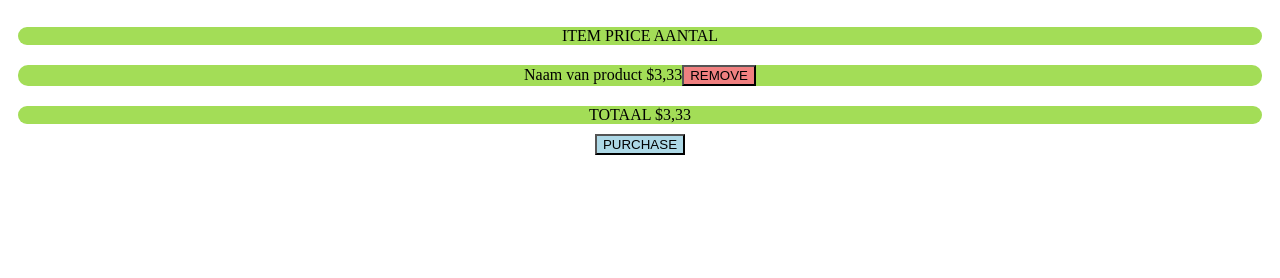
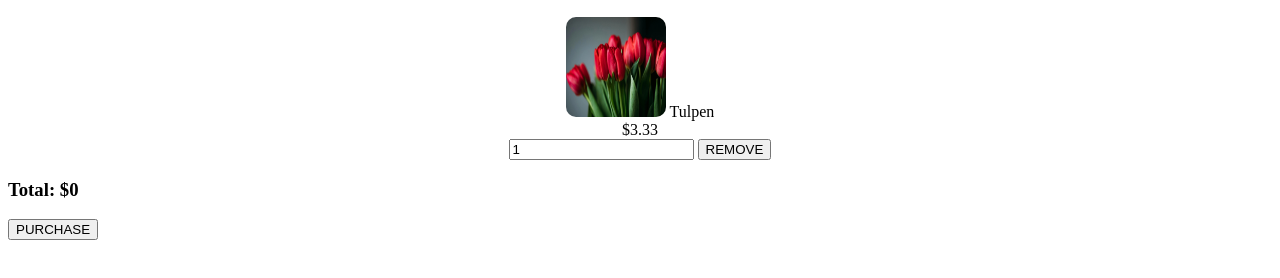
Before and after one commit to Dylan-Knol/project-, a plain HTML site: page website-web-development-webshop/winkelwagen.html in a window 1280 px wide. Shown: the part 50-328 px from the top of the page. Drawn offline with Linux system fonts and the light colour scheme.

Commit message:
winkelwagen html css verbetering

```diff
--- a/website-web-development-webshop/winkelwagen.css
+++ b/website-web-development-webshop/winkelwagen.css
@@ -7,7 +7,8 @@ h2{
     text-align: center;
 }
 
-img{width: 100px;}
+img{width: 100px;
+border-radius: 10px;}
 
 .item{grid-area: item;}
 .price{grid-area: price;}
@@ -40,10 +41,10 @@ div{
     text-align: center;
 }
 
-.purchase-btn{
+#btn-purchase{
     background-color: lightblue;
 }
 
-.remove-btn{
+#btn-danger{
     background-color: lightcoral;
 }
--- a/website-web-development-webshop/winkelwagen.html
+++ b/website-web-development-webshop/winkelwagen.html
@@ -3,17 +3,38 @@
 <head>
     <meta charset="UTF-8">
     <meta name="viewport" content="width=device-width, initial-scale=1.0">
-    <title>Document</title>
+    <title>Winkelwagen</title>
     <link rel="stylesheet" href="winkelwagen.css">
 </head>
 <body>
-    <H2>Winkelwagen</H1>
-        <div class="box">
-<div>ITEM PRICE AANTAL</div>
-<div> <img src="images/rozen.jpg" alt="">Naam van product $3,33<button class="remove-btn">REMOVE</button></div>
-<div>TOTAAL $3,33</div>
+
+<h2>Winkelwagen</h2>
+
+<div class="cart-items">
+
+    <div class="cart-row">
+
+        <div class="cart-item cart-column">
+            <img class="cart-item-image" src="images/tulpen.webp" width="100" height="100">
+            <span class="cart-item-title">Tulpen</span>
         </div>
-<div ><button class="purchase-btn">PURCHASE</button></div>
+
+        <span class="cart-price cart-column">$3.33</span>
+
+        <div class="cart-quantity cart-column">
+            <input class="cart-quantity-input" type="number" value="1">
+            <button class="btn btn-danger" type="button">REMOVE</button>
+        </div>
+
+    </div>
+
+</div>
+
+<h3>Total: <span class="cart-total-price">$0</span></h3>
+
+<button class="btn-purchase">PURCHASE</button>
+
+<script src="script.js"></script>
 
 </body>
 </html>
```
